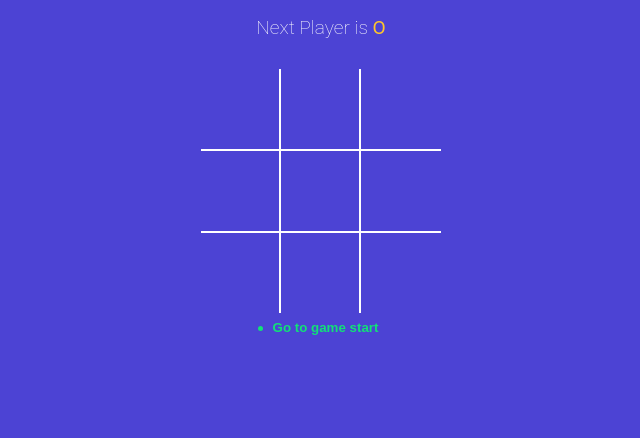
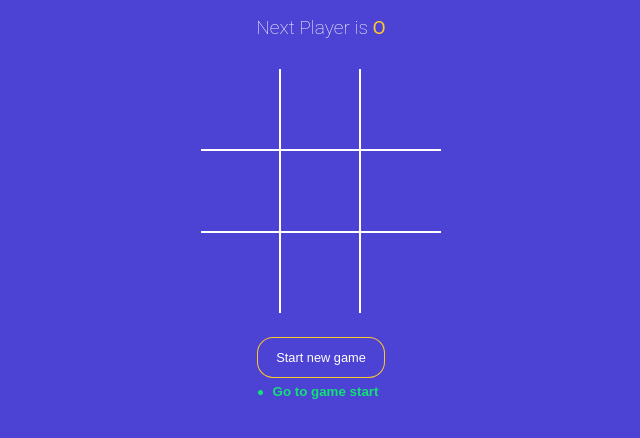
Before and after one commit to LamHoangCatVy/Tic-Tac-Toe---Vite, a React (Vite) app: page / in a window 1280 px wide. Shown: the top 438 px of the page, without its empty margins (319-959 px from the left). Built offline with nearby package versions, Linux system fonts and the light colour scheme.

Commit message:
Added start new game button

```diff
--- a/src/App.jsx
+++ b/src/App.jsx
@@ -51,6 +51,11 @@
     setCurrentMove(move);
   };
 
+  const onNewGameStart = () => {
+    setHistory(NEW_GAME);
+    setCurrentMove(0);
+  };
+
   return (
     <div className="app">
       <StatusMessage winner={winner} gamingBoard={gamingBoard} />
@@ -58,6 +63,9 @@
         squares={gamingBoard.squares}
         handleSquareClick={handleSquareClick}
       />
+      <button type="button" onClick={onNewGameStart} className={`btn-reset ${winner ? 'active' : ""}`}>
+        Start new game
+      </button>
       <History history={history} moveTo={moveTo} currentMove={currentMove} />
     </div>
   );
```
